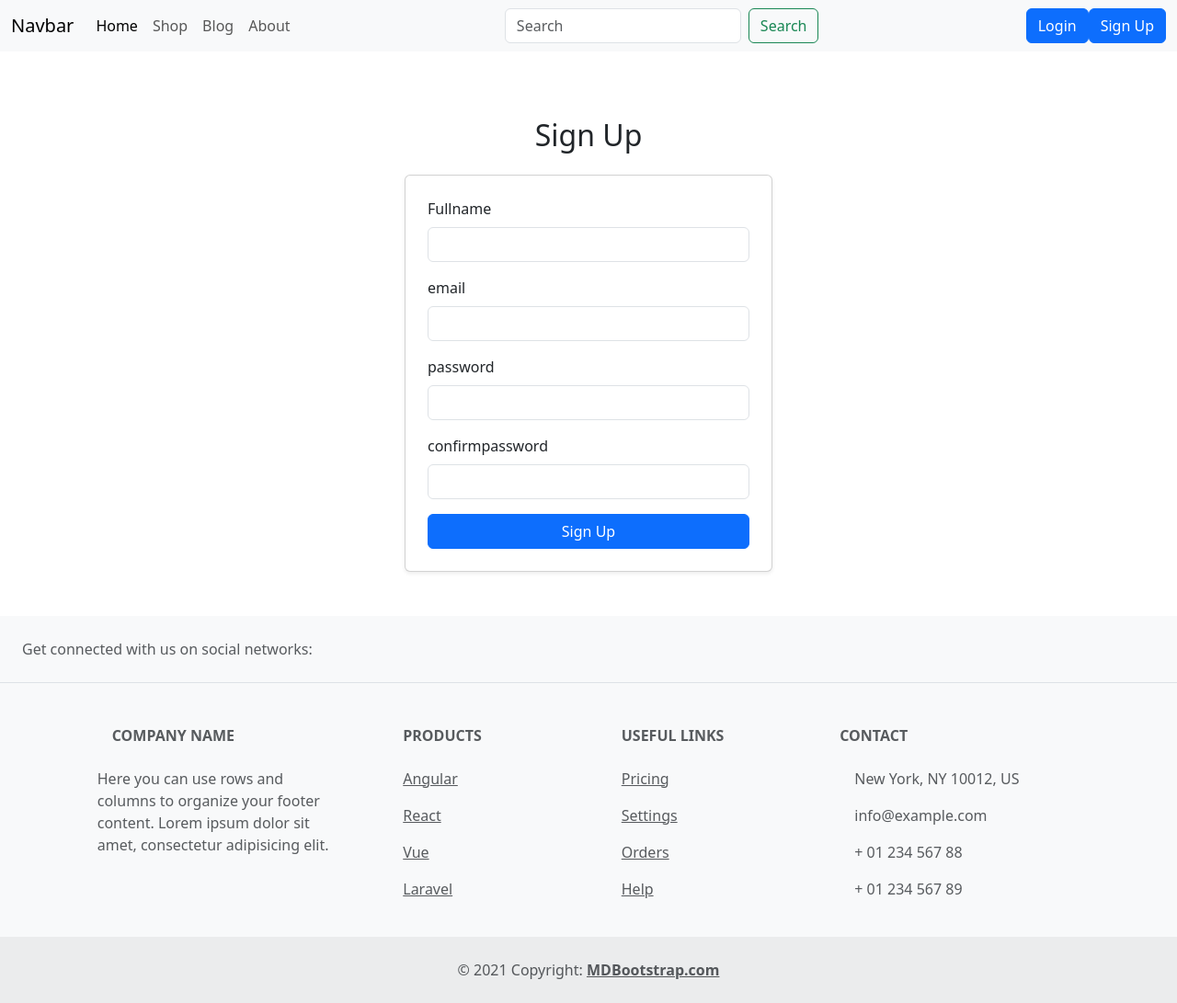
After one commit to Luckygrg/phpCourse, a PHP site: page /signup.php in a window 1280 px wide. The commit adds this page. Shown: the whole page at 92% size. Run offline with PHP 8.4, Linux system fonts and the light colour scheme.

Commit message:
regis tration

```diff
--- a/database.php
+++ b/database.php
@@ -4,7 +4,6 @@ $db_server = "localhost";
 $db_username = "root";
 $db_pass = "";
 $db_name = "mysql";
-$conn = "";
 
 $conn = mysqli_connect($db_server,$db_username,$db_pass, $db_name);
 
--- a/layouts/nav.php
+++ b/layouts/nav.php
@@ -7,9 +7,11 @@
       <span class="navbar-toggler-icon"></span>
     </button>
     <div class="collapse navbar-collapse" id="navbarSupportedContent">
+
+
       <ul class="navbar-nav me-auto mb-2 mb-lg-0">
         <li class="nav-item">
-          <a class="nav-link active" aria-current="page" href="#">Home</a>
+          <a class="nav-link active" aria-current="page" href="/my_first_page/index.php">Home</a>
         </li>
         <li class="nav-item">
           <a class="nav-link" href="#">Shop</a>
@@ -26,8 +28,8 @@
         <button class="btn btn-outline-success" type="submit">Search</button>
       </form>
       <div class="d-flex ms-auto">
-        <a href="./Auth/login.php " class="btn btn-primary">Login</a>
-        <a href="./Auth/signup.php" class="btn btn-primary">Sign Up</a>
+        <a href="/my_first_page/login.php " class="btn btn-primary">Login</a>
+        <a href="/my_first_page/signup.php" class="btn btn-primary">Sign Up</a>
       </div>
     </div>
   </div>
--- /dev/null
+++ b/signup.php
@@ -0,0 +1,48 @@
+<?php
+include 'layouts/header.php';
+include 'layouts/nav.php';
+?>
+
+<main class="p-5">
+    <div>
+        <h2 class="text-center my-4">Sign Up</h2>
+
+        <div class="container d-flex justify-content-center">
+            <div class="card p-4 shadow-sm" style="width: 400px;">
+
+               <form action="Auth/signup.php" method="POST">
+
+                    <div class="mb-3">
+                        <label for="fullname" class="form-label">Fullname</label>
+                        <input type="fullname" class="form-control" id="fullname" name="fullname" required />
+                    </div>
+
+                    <div class="mb-3">
+                        <label for="email" class="form-label">email</label>
+                        <input type="email" class="form-control" id="email" name="email" required />
+                    </div>
+
+                    <div class="mb-3">
+                        <label for="password" class="form-label">password</label>
+                        <input type="password" class="form-control" id="password" name="password" required />
+                    </div>
+
+                    <div class="mb-3">
+                        <label for="confirmpassword" class="form-label">confirmpassword</label>
+                        <input type="confirmpassword" class="form-control" id="confirmpassword" name="confirmpassword" required />
+                    </div>
+
+
+                    <button type="submit" name="submit" class="btn btn-primary w-100">Sign Up</button>
+                </form>
+
+
+
+            </div>
+        </div>
+    </div>
+</main>
+
+<?php
+include 'layouts/footer.php';
+?>
```
Also changed, not shown: Auth/login.php (deleted, +0 -8 lines), Auth/signup.php (+32 -6 lines), login.php (added, +8 -0 lines).
